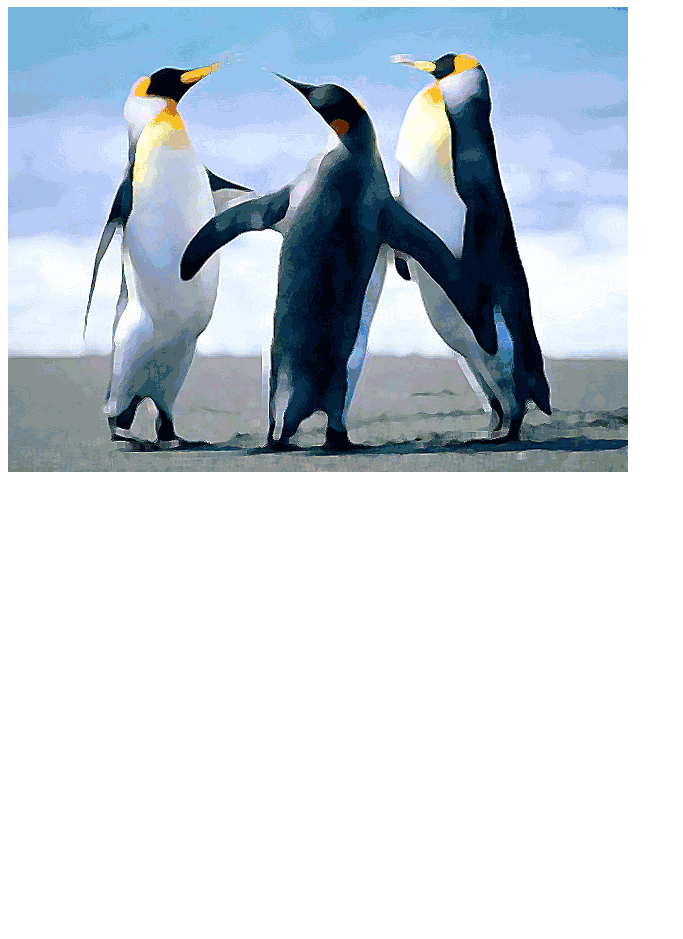
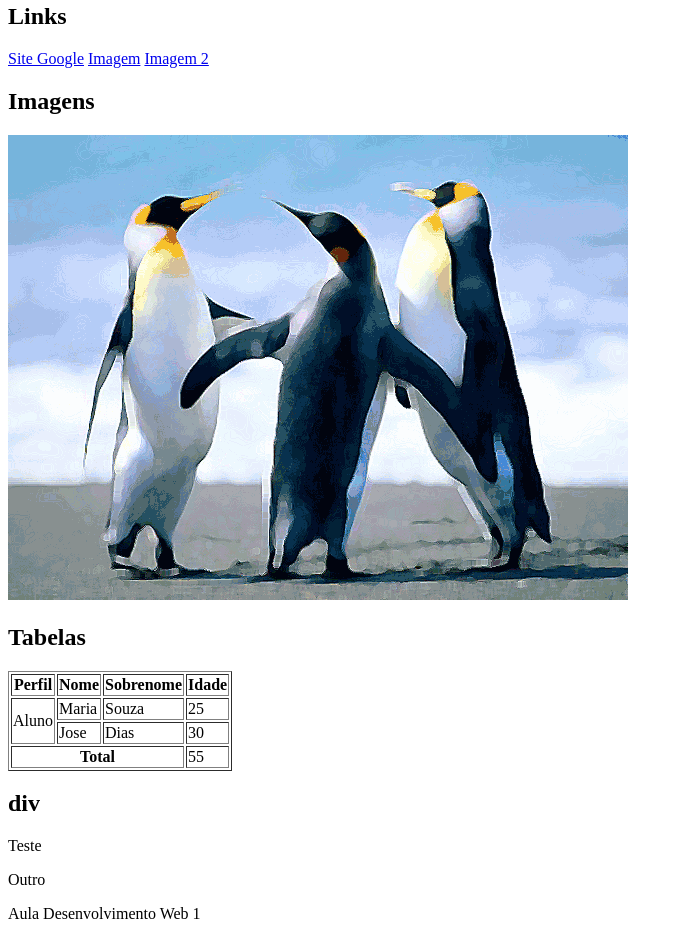
Before and after one commit to PixelCarza/Aula2, a plain HTML site: page index.html in a window 1280 px wide. Shown: the part 730-1669 px from the top of the page, without its empty margins (0-683 px from the left). Before the commit the page ends 1214 px from the top, so only its background shows below. Drawn offline with Linux system fonts and the light colour scheme.

Commit message:
tabelas. div

```diff
--- a/index.html
+++ b/index.html
@@ -6,13 +6,31 @@
     <title>Aula 2</title>
     </head>
     <body>
+        <header>
         <h1>Aula1</h1>
+        </header>
 
+        <nav>
+            <ul>
+                <li><a href="#paragrafo">Paragrafos</a></li>
+                <li><a href="#listas">Listas</a></li>
+                <li><a href="#links">Links</a></li>
+                <li><a href="#imagem">Imagem</a></li>
+                <li><a href="#tabelas">Tabelas</a></li>
+                <li><a href="#div">Div</a></li>
+            </ul>
+
+        </nav>
+
+        <main>
+            <section id="paragrafo">
         <h2>Parágrafos</h2>
 
         <p>Este é um parágrafo.</p>
         <p>Este é outro parágrafo.</p>
+            </section>
 
+            <section id="listas">
         <h2>Listas</h2>
         <h3>Lista não ordenada</h3>
         <ul>
@@ -33,6 +51,7 @@
             <li>Item 2</li>
         </ol>
 
+
         <h3>Listas de Definição</h3>
 
         <dl>
@@ -42,7 +61,9 @@
         <dt>Aula 2</dt>
         <dd>Estrutura HTML</dd>
         </dl>
+            </section>
 
+            <section id="links">
         <h2>Links</h2>
 
         <a href="http://www.google.com" target="_blank">Site Google</a>
@@ -51,12 +72,92 @@
 
         <a href="imagens/imag pmg.png">Imagem 2</a>
 
+            </section>
+        <section id="imagem">
+
         <h2>Imagens</h2>
 
         <img src="imagem/Ping.png.png" alt="Imagem Pinguim">
 
+            </section>
+
+
+        <section id="tabelas">
+        <h2>Tabelas</h2>
+
+        <table border="1">
+            <thead>
+                <tr>
+                    <th scope="col">
+                        Perfil
+                    </th>
+                    <th scope="col">
+                        Nome
+                    </th>
+                    <th scope="col">
+                        Sobrenome
+                    </th>
+                    <th scope="col">
+                        Idade
+                    </th>
+                </tr>
+            </thead>
+
+            <tbody>
+                <tr>
+                    <td rowspan="2">
+                        Aluno
+                    </td>
+                    <td>
+                        Maria
+                    </td>
+                    <td>
+                        Souza
+                    </td>
+                    <td>
+                        25
+                    </td>
+                </tr>
+                <tr>
+                    <td>
+                        Jose
+                    </td>
+                    <td>
+                        Dias
+                    </td>
+
+                    <td>
+                        30
+                    </td>
+                </tr>
+            </tbody>
+            <tfoot>
+                <tr>
+                    <th scope="row" colspan="3">
+                        Total
+                    </th>
+                    <td>
+                        55
+                    </td>
+                </tr>
+            </tfoot>
+        </table>
+</section>
+<section id="div">
+        <h2>div</h2>
+        <div>
+            <p>Teste</p>
+            <p>Outro</p>
+        </div>
+    </section>
+</main>
+
+<footer>
+    <p>Aula Desenvolvimento Web 1</p>
+</footer>
 
 
 
+        </body>
 
-    </body>
+</html>
```
